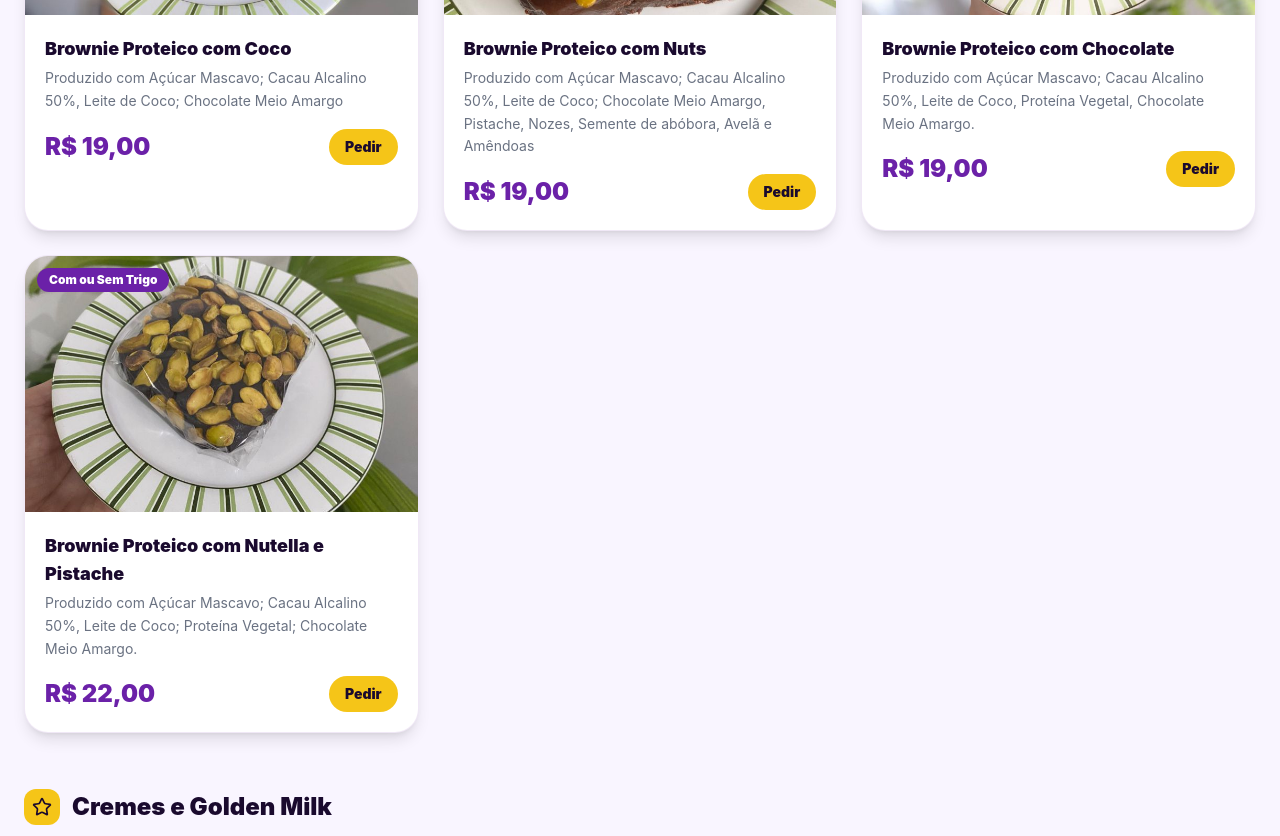
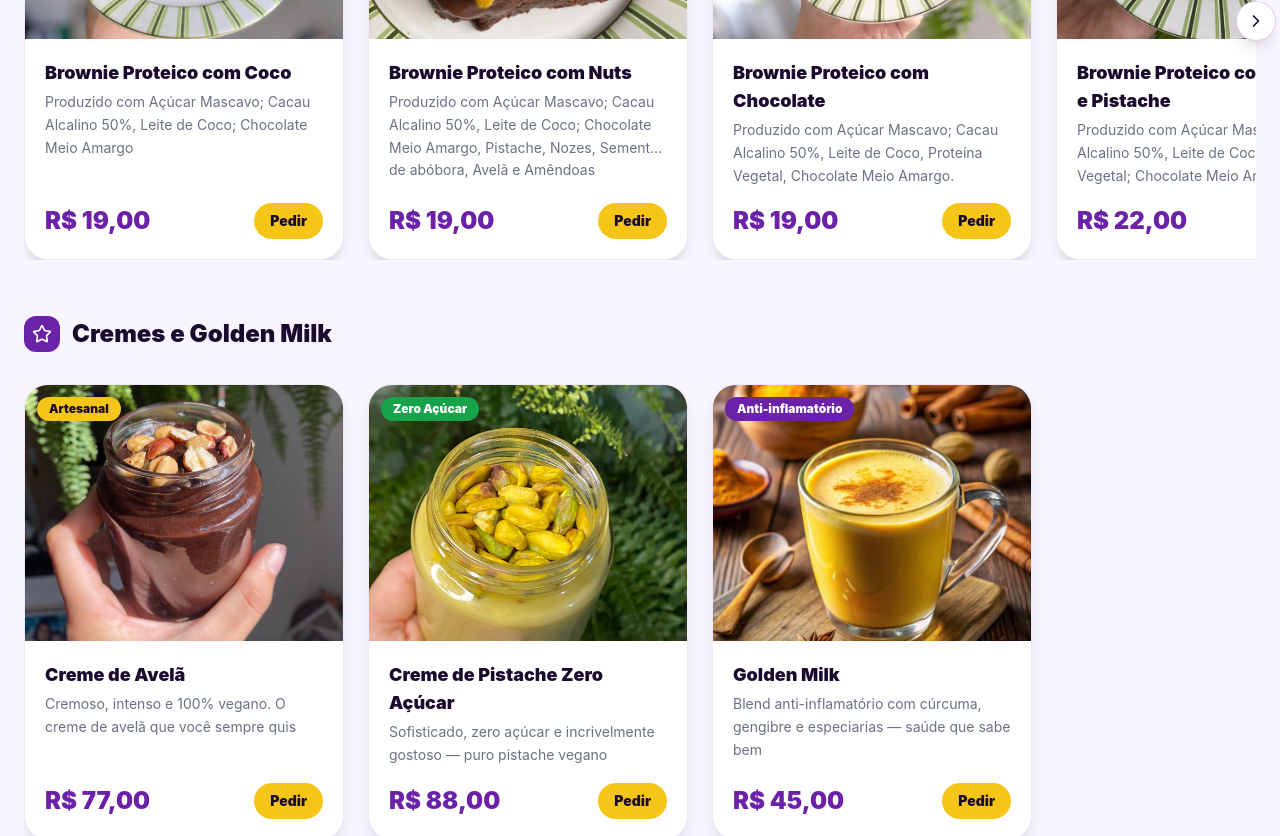
Before and after one commit to giovannabaron/fefys, a React (Vite) app: page / in a window 1280 px wide. Shown: the part 1740-2576 px from the top of the page. Built offline with nearby package versions, Linux system fonts and the light colour scheme.

Commit message:
site finalizado part2

```diff
--- a/package.json
+++ b/package.json
@@ -11,6 +11,7 @@
   },
   "dependencies": {
     "@tailwindcss/vite": "^4.3.1",
+    "embla-carousel-react": "^8.6.0",
     "lucide-react": "^1.21.0",
     "react": "^19.2.5",
     "react-dom": "^19.2.5",
--- a/src/App.jsx
+++ b/src/App.jsx
@@ -7,7 +7,9 @@ import cremeAvela from './assets/cremeAvela.jpeg'
 import cremePistache from './assets/cremePistache.jpeg'
 import goldenMilk from './assets/goldenMilk.jpeg'
 import fefy from './assets/fefy.jpeg'
-import { Cookie, Star, Package, Truck, MessageCircle, ChevronRight, Leaf, Heart, ShoppingBag} from 'lucide-react'
+import useEmblaCarousel from 'embla-carousel-react'
+import { useState, useEffect } from 'react'
+import { Cookie, Star, Package, Truck, MessageCircle, ChevronRight, Leaf, Heart, ShoppingBag, ChevronLeft } from 'lucide-react'
 
 const WHATSAPP = "https://wa.me/5541987997556"
 
@@ -112,9 +114,9 @@ const testimonials = [
  function Header() {
   return (
     <header className="sticky top-0 bg-[#f0fdf4] border-b-2 border-[#16a34a]/20 z-50 shadow-sm">
-        <div className="max-w-7xl mx-auto px-6 py-4 flex items-center justify-between">
+        <div className="max-w-7xl mx-auto pl-2 pr-6 py-4 flex items-center justify-between">
 
-          <div className="w-14 h-14 rounded-2xl overflow-hidden ring-2 ring-[#6b21a8]/20 shadow-md flex-shrink-0">
+          <div className="w-20 h-20 rounded-2xl overflow-hidden ring-2 ring-[#6b21a8]/20 shadow-md flex-shrink-0">
             <img
             src={logo}
             alt="Logo Fefy's"
@@ -222,7 +224,7 @@ function Hero() {
 
 function ProductCard({ title, description, image, price, badge, badgeColor }) {
   return (
-    <div className="bg-white rounded-3xl overflow-hidden shadow-lg border border-[#6b21a8]/10 hover:shadow-xl transition-shadow">
+    <div className="bg-white rounded-3xl overflow-hidden shadow-lg border border-[#6b21a8]/10 hover:shadow-xl transition-shadow h-full flex flex-col">
       <div className="h-64 bg-[#1a0a2e]/5 relative">
         {image ? (
           <img src={image} alt={title} className="w-full h-full object-cover" />
@@ -235,9 +237,9 @@ function ProductCard({ title, description, image, price, badge, badgeColor }) {
           {badge}
         </span>
       </div>
-      <div className="p-5">
+      <div className="p-5 flex flex-col flex-1">
         <h3 className="font-black text-[#1a0a2e] text-lg mb-1">{title}</h3>
-        <p className="text-sm text-gray-500 mb-4 leading-relaxed">{description}</p>
+        <p className="text-sm text-gray-500 mb-4 leading-relaxed line-clamp-3 flex-1">{description}</p>
         <div className="flex items-center justify-between">
           <span className="text-2xl font-black text-[#6b21a8]">{price}</span>
           <a href={WHATSAPP} className="bg-[#f5c518] text-[#1a0a2e] px-4 py-2 rounded-full text-sm font-black hover:bg-[#e6b800]">
@@ -245,6 +247,60 @@ function ProductCard({ title, description, image, price, badge, badgeColor }) {
           </a>
         </div>
       </div>
+    </div>
+  )
+}
+
+function Carrossel({ itens }) {
+  const [emblaRef, emblaApi] = useEmblaCarousel({ loop: false })
+  const [podePrev, setPodePrev] = useState(false)
+  const [podeNext, setPodeNext] = useState(true)
+
+  const scrollPrev = () => emblaApi && emblaApi.scrollPrev()
+  const scrollNext = () => emblaApi && emblaApi.scrollNext()
+
+  useEffect(() => {
+    if (!emblaApi) return
+
+    const atualizar = () => {
+      setPodePrev(emblaApi.canScrollPrev())
+      setPodeNext(emblaApi.canScrollNext())
+    }
+
+    emblaApi.on('select', atualizar)
+    emblaApi.on('reInit', atualizar)
+    atualizar()
+  }, [emblaApi])
+
+  return (
+    <div className="relative">
+      <div className="overflow-hidden" ref={emblaRef}>
+        <div className="flex gap-6 items-stretch">
+  {itens.map((p, i) => (
+    <div key={i} className="flex-none w-[320px] flex">
+      <ProductCard {...p} />
+    </div>
+  ))}
+</div>
+      </div>
+
+      {podePrev && (
+        <button
+          onClick={scrollPrev}
+          className="absolute left-0 top-1/2 -translate-y-1/2 -translate-x-5 bg-white border border-[#6b21a8]/20 shadow-lg rounded-full w-10 h-10 flex items-center justify-center hover:bg-[#f5c518] transition-colors"
+        >
+          <ChevronLeft className="w-5 h-5 text-[#1a0a2e]" />
+        </button>
+      )}
+
+      {podeNext && (
+        <button
+          onClick={scrollNext}
+          className="absolute right-0 top-1/2 -translate-y-1/2 translate-x-5 bg-white border border-[#6b21a8]/20 shadow-lg rounded-full w-10 h-10 flex items-center justify-center hover:bg-[#f5c518] transition-colors"
+        >
+          <ChevronRight className="w-5 h-5 text-[#1a0a2e]" />
+        </button>
+      )}
     </div>
   )
 }
@@ -272,30 +328,22 @@ function Produtos() {
     <div className="bg-[#f5c518] p-2 rounded-xl">
       <Cookie className="w-5 h-5 text-[#1a0a2e]" />
     </div>
-              <h3 className="text-2xl font-black text-[#1a0a2e]">
-                Brownies Proteicos
-              </h3>
+    <h3 className="text-2xl font-black text-[#1a0a2e]">Brownies Proteicos</h3>
     <span className="bg-[#16a34a]/10 text-[#16a34a] text-xs font-black px-3 py-1 rounded-full">
       Com ou Sem Trigo
     </span>
   </div>
-            <div className="grid grid-cols-3 gap-6">
-              {brownies.map((p, i) => <ProductCard key={i} {...p} />)}
-            </div>
+  <Carrossel itens={brownies} />
 </div>
 
 <div>
   <div className="flex items-center gap-3 mb-8">
-              <div className="bg-[#f5c518] p-2 rounded-xl">
-                <Star className="w-5 h-5 text-[#1a0a2e]" />
+    <div className="bg-[#6b21a8] p-2 rounded-xl">
+      <Star className="w-5 h-5 text-white" />
     </div>
-              <h3 className="text-2xl font-black text-[#1a0a2e]">
-                Cremes e Golden Milk
-              </h3>
+    <h3 className="text-2xl font-black text-[#1a0a2e]">Cremes e Golden Milk</h3>
   </div>
-            <div className="grid grid-cols-3 gap-6">
-              {cremes.map((p, i) => <ProductCard key={i} {...p} />)}
-            </div>
+  <Carrossel itens={cremes} />
 </div>
 
         </div>
@@ -423,9 +471,9 @@ function NossaHistoria(){
 
          <div className="relative max-w-7xl mx-auto grid grid-cols-2 gap-16 items-center">
           <div className="relative">
-            <div className="rounded-3xl overflow-hidden shadow-2xl border-4 border-[#f5c518]/30 aspect-[4/5] bg-[#6b21a8]/20 flex items-center justify-center">
-              <div className="text-center">
-                <div className="text-7xl mb-4">👩‍🍳</div>
+            <div className="rounded-3xl overflow-hidden shadow-2xl border-4 border-[#f5c518]/30 aspect-[4/5]">
+            <div className="rounded-3xl overflow-hidden shadow-2xl border-4 border-[#f5c518]/30 aspect-[4/5]">
+
           <img
            src={fefy}
           alt="Fefy's"
@@ -433,6 +481,7 @@ function NossaHistoria(){
           />
           </div>
           </div>
+
             <div className="absolute -bottom-6 -right-6 bg-[#f5c518] text-[#1a0a2e] rounded-2xl p-5 shadow-2xl max-w-[200px]">
               <p className="font-black text-3xl leading-none">+6</p>
               <p className="font-bold text-sm mt-1">anos transformando vidas com comida de verdade</p>
```
Also changed, not shown: 1 other file (tests, documents, lock files or other folders). Lines whose indentation alone changed are shown as unchanged.
